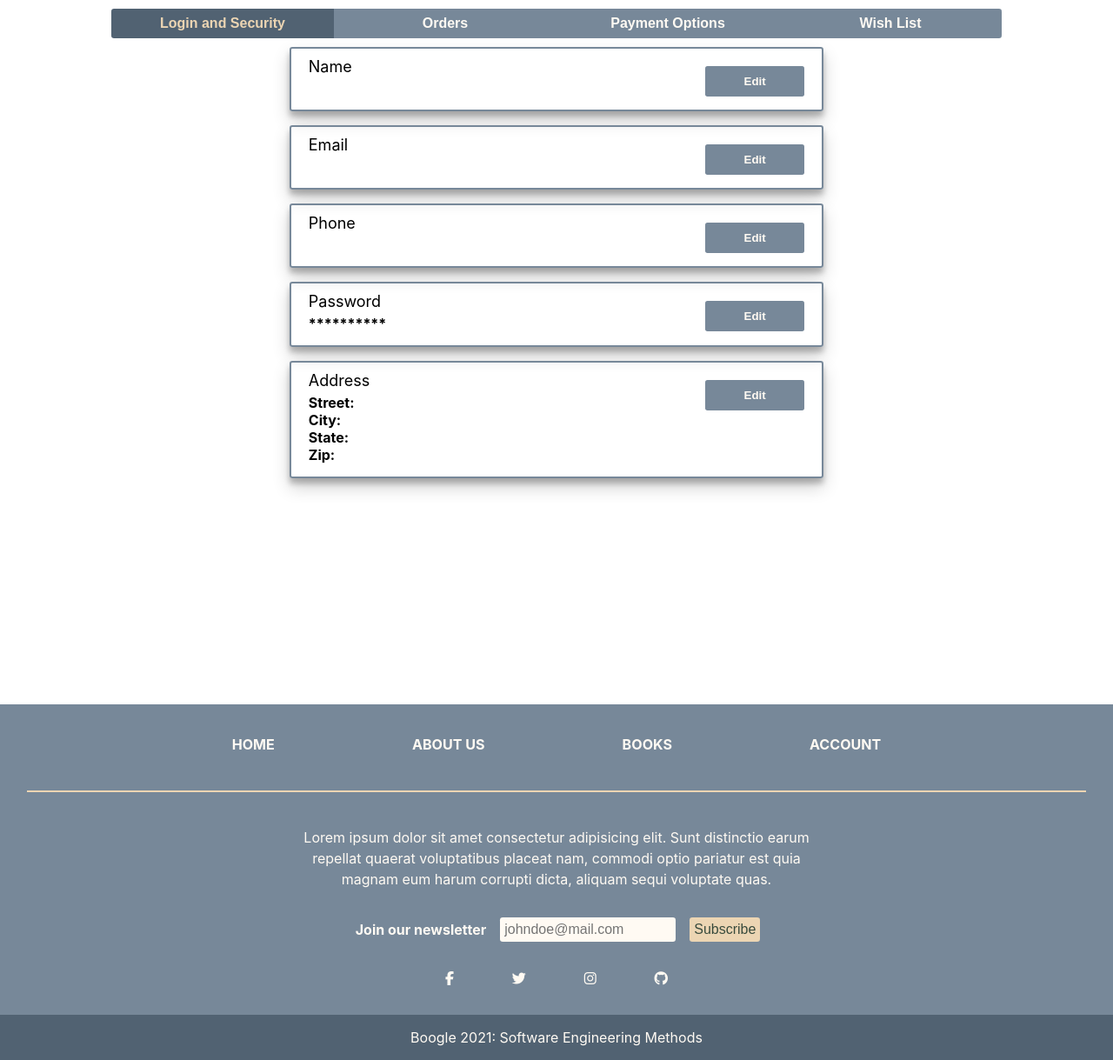
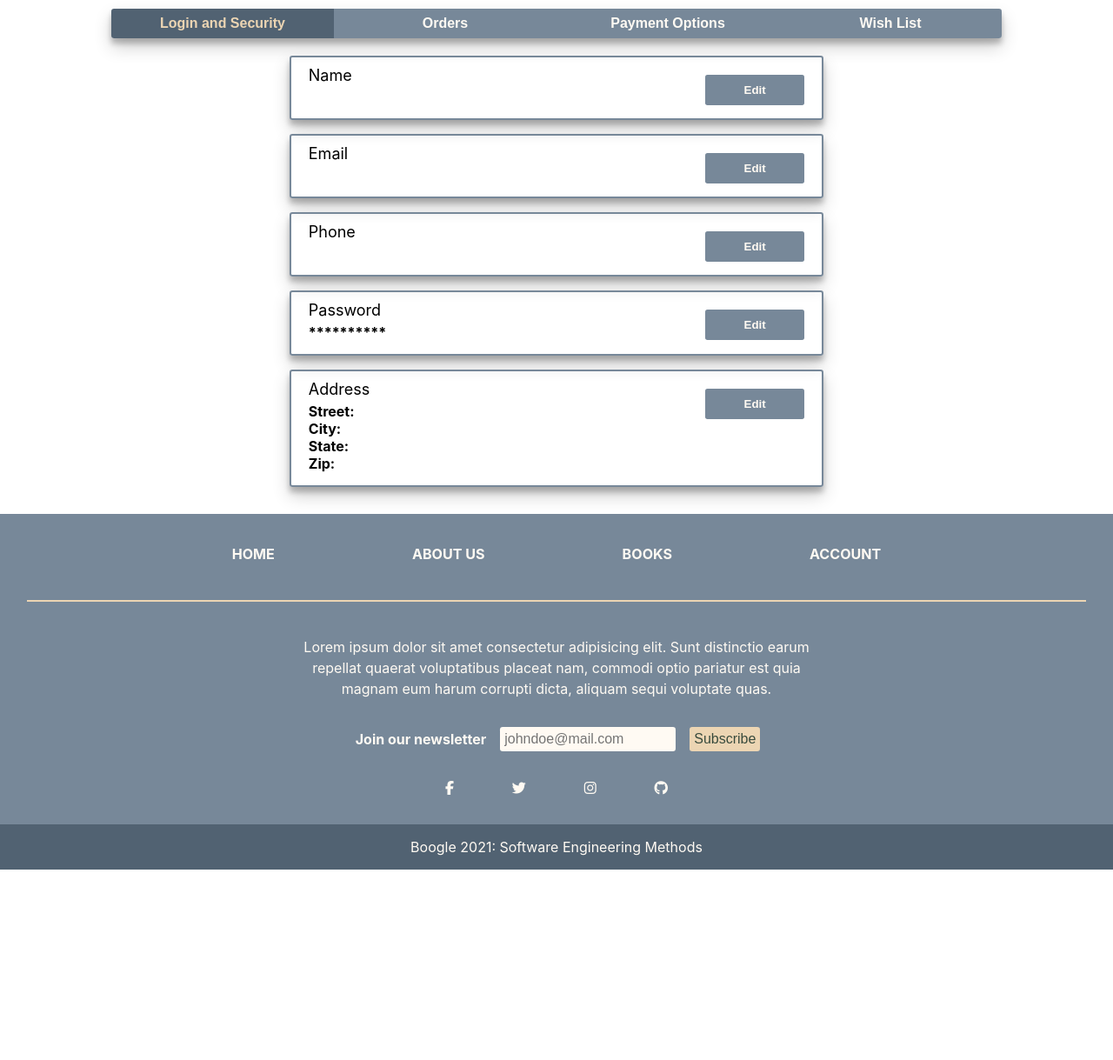
Before and after one commit to Gyu-Park/Book-Store-Website-Project, a Spring app: template src/main/resources/templates/account.html in a window 1280 px wide. Shown: the part 68-1287 px from the top of the page at 87% size. After the commit the page ends 1068 px from the top, so only its background shows below. Run offline with Thymeleaf, Linux system fonts and the light colour scheme; the template is opened without the code that fills it, so the values that code supplies are empty; some of the project's set-up classes (security, data sources, template engines, error pages and the like) are left out, and stand-ins take their place; some libraries are stand-ins or nearby versions.

Commit message:
fixed footer page styling

```diff
--- a/src/main/resources/static/css/account.css
+++ b/src/main/resources/static/css/account.css
@@ -4,7 +4,6 @@
   width: 80%;
   margin: auto;
   margin-top: 10px;
-  height: 100vh;
 }
 
 .account-row {
@@ -55,7 +54,7 @@ button.tablinks {
 }
 
 .tabContent {
-  padding: 10px 20px 15px 20px;
+  padding: 20px 20px 15px 20px;
   overflow: none;
   display: none;
   width: 60%;
@@ -120,7 +119,8 @@ label {
 
 .LaS-item,
 .order-item,
-.wishlist-item {
+.wishlist-item,
+.tabs {
   box-shadow: rgb(0 0 0 / 19%) 0px 10px 20px, rgb(0 0 0 / 23%) 0px 6px 6px;
 }
 
--- a/src/main/resources/static/css/activeCart.css
+++ b/src/main/resources/static/css/activeCart.css
@@ -2,7 +2,6 @@
   margin: auto;
   margin-top: 10px;
   width: 90%;
-  height: 100vh;
 }
 
 .active-cart-row,
--- a/src/main/resources/static/css/checkout.css
+++ b/src/main/resources/static/css/checkout.css
@@ -4,7 +4,6 @@
   margin-bottom: 20px;
   padding-top: 50px;
   width: 90%;
-  height: 100vh;
 }
 
 .checkout-row {
```
